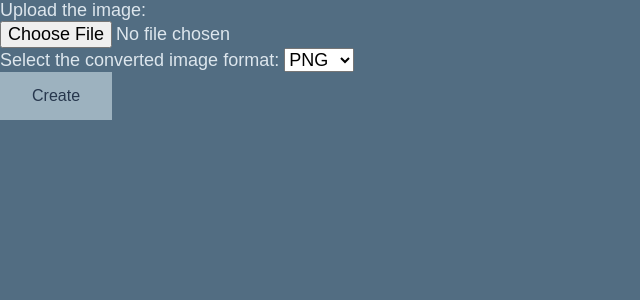
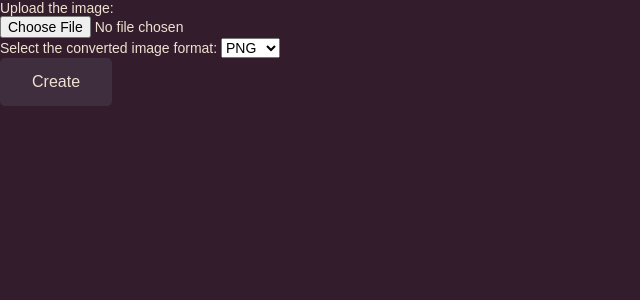
Before and after one commit to N4m3N1ck/QRify, a Flask app: page /create/image in a window 1280 px wide. Shown: the top 300 px of the page, without its empty margins (0-640 px from the left). Run offline with Flask 3, Linux system fonts and the light colour scheme.

Commit message:
Improve styles. Fix bugs

```diff
--- a/qr_gen.py
+++ b/qr_gen.py
@@ -11,7 +11,7 @@ def create_qr_code(data):
         if item[0] != 0 or item[1] != 0 or item[2] != 0:
             newData.append((255, 255, 255, 0))
         else:
-            newData.append(item)
+            newData.append((255, 255, 255, 255))
     qr_code_img_f.putdata(newData)
     qr_bytes = io.BytesIO()
     qr_code_img_f.save(qr_bytes, format="PNG")
--- a/static/compiler.js
+++ b/static/compiler.js
@@ -4,6 +4,11 @@ function compile(id,outputId) {
     e.contentDocument.open();
     e.contentDocument.write(code);
     e.contentDocument.close();
+}
+function changeSize(id,width,height){
+    console.log("Changed");
+    document.getElementById(id).style.width=width;
+    document.getElementById(id).style.height=height;
 }
 function showObject(id,display){
     document.getElementById(id).style.display=display;
--- a/static/styles.css
+++ b/static/styles.css
@@ -1,23 +1,23 @@
 * {
     margin: 0;
     padding: 0;
-    font-size: 18px;
+    font-size: 14px;
     -moz-box-sizing: border-box;
     -webkit-box-sizing: border-box;
     box-sizing: border-box;
 }
 body{
     font-family: Arial, sans-serif;
-    background-color: #526D82;
-    color: #DDE6ED;
+    background-color: #331D2C;
+    color: #EFE1D1;
 }
 .compiler{
     background-color: white;
     width:100%;
     height: 100%;
-    border-radius: 10px;
+    border-radius: 5px;
     border-style: solid;
-    border-color: #27374D;
+    border-color: white;
     border-width: 4px;
     font-family: 'Times New Roman';
     padding: 20px;
@@ -27,24 +27,11 @@ body{
     max-width: 500px;
     height: auto;
 }
-.iconButton{
-    background-color: #9DB2BF;
+.button{
+    background-color: #3F2E3E;
     border: none;
-    color: #27374D;
-    padding-top:7px;
-    padding-bottom: 17px;
-    padding-left: 20px;
-    padding-right: 20px;
-    text-align: center;
-    text-decoration: none;
-    display: inline-block;
-    font-size: 32px;
-    font-weight: bold;
-}
-.button{
-    background-color: #9DB2BF;
-    border: none;
-    color: #27374D;
+    border-radius: 5px;
+    color: #EFE1D1;
     padding: 15px 32px;
     text-align: center;
     text-decoration: none;
@@ -52,36 +39,39 @@ body{
     font-size: 16px;
 }
 .checkbox{
-    accent-color: #609966;
+    accent-color: #EFE1D1;
 }
 .editor{
-    border-radius: 10px;
+    border-radius: 5px;
     border-style: solid;
-    border-color: #DDE6ED;
+    border-color: #EFE1D1;
     border-width: 4px;
     letter-spacing: 3px;
     line-height: 24px;
     resize: none;
     padding: 30px;
-    height: 500px;
+    height: 100%;
     width: 100%;
-    background-color: #27374D;
+    background-color: #3F2E3E;
     font-family: Monaco, "Courier New", monospace;
-    color: #DDE6ED;
+    color: #EFE1D1;
 }
 .copyString{
+    border: none;
+    border-radius: 5px;
     font-size: 16px;
-    background-color: #27374D;
-    color: #DDE6ED;
+    background-color: #3F2E3E;
+    color: #EFE1D1;
 }
 .center{
+    height: 700px;
     text-align: center;
     margin: 0 auto;
 }
 .sameRow{
     display: inline-block;
-/*    float: left;*/
     margin: 40px;
+    height: 100%;
     width: 40%;
 }
 @media screen and (max-width: 800px) {
--- a/templates/htmlqrready.html
+++ b/templates/htmlqrready.html
@@ -18,8 +18,8 @@
             <input type="submit" value="Create" class="button">
         </form>
     <div class="center">
-        <div class="sameRow"><textarea form="QRform" class="editor" oninput="compile('file','output');" type="text" id="file" name="file" placeholder="Enter code here...">{{code}}</textarea></div>
-        <div style="height:500px" class="sameRow">
+        <div class="sameRow"><textarea form="QRform" class="editor" oninput="compile('file','output');" type="text" id="file" name="file" >...</textarea></div>
+        <div class="sameRow">
             <iframe id="output" class="compiler"></iframe>
         </div>
     </div>
--- a/templates/post.html
+++ b/templates/post.html
@@ -11,6 +11,8 @@
     {%else%}
         <p>Failed to generate a QR code. File is too large. Try reducing the size of your code by removing unnecessary characters or using external files.</p>
     {%endif%}
-    <input class="copyString" id="data-url" readonly value="{{url}}" size="50"><button class="iconButton" onclick='copyToClipBoard("data-url")'>&#x2398;</button><br>
+    <input class="copyString" id="data-url" readonly value="{{url}}" size="50"><button class="button" onclick='copyToClipBoard("data-url")'>&#x2398;</button><br>
+    <script src="{{url_for('static',filename='compiler.js')}}" defer></script>
+    <script src="{{url_for('static', filename='app.js')}}"></script>
 </body>
 </html>
```
